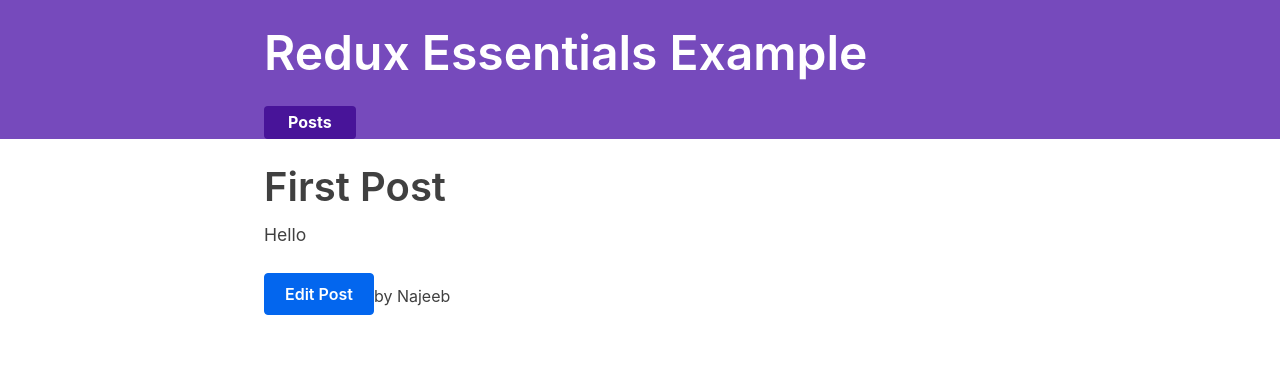
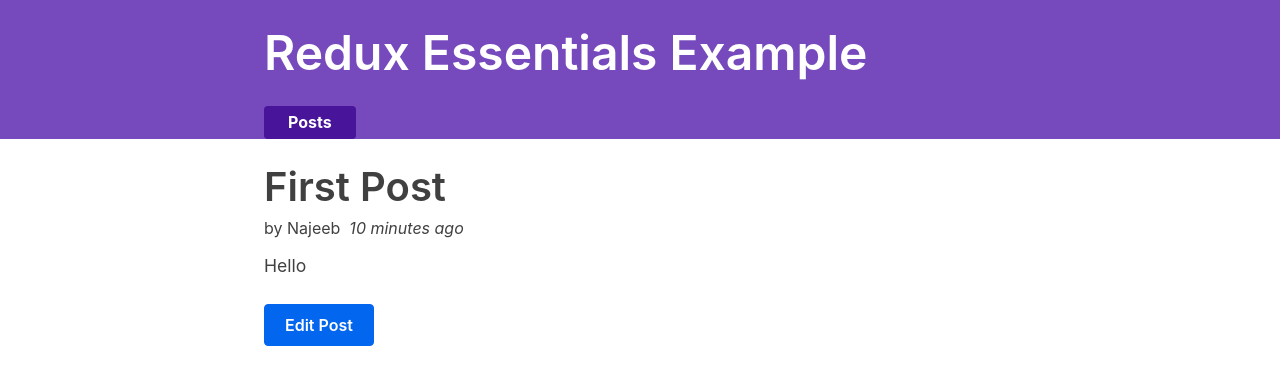
Before and after one commit to NajeebArif/redux-toolkit-gs, a React (Create React App) app: page /posts/1 in a window 1280 px wide. Shown: the top 384 px of the page. Built offline with nearby package versions, Linux system fonts and the light colour scheme; what @mswjs/data, mock-socket, txtgen would draw is missing.

Commit message:
Storing dates and displaying them with posts

```diff
--- a/src/features/posts/PostsList.js
+++ b/src/features/posts/PostsList.js
@@ -2,6 +2,7 @@
 import { useSelector } from 'react-redux'
 import {Link} from 'react-router-dom'
 import { PostAuthor } from './PostAuthor';
+import { TimeAgo } from './TimeAgo';
 
 export default function PostsList() {
 
@@ -10,11 +11,15 @@
     const renderedPosts = posts.map(post => (
         <article className="post-excerpt" key={post.id}>
           <h3>{post.title}</h3>
+          <div>
+            <PostAuthor userId={post.user}/>
+            <TimeAgo timestamp={post.date}/>
+          </div>
           <p className="post-content">{post.content.substring(0, 100)}</p>
           <Link to={`/posts/${post.id}`} className="button muted-button">
                 View Post
           </Link>
-          <PostAuthor userId={post.user}/>
+
         </article>
       ))
 
--- a/src/features/posts/SinglePostPage.js
+++ b/src/features/posts/SinglePostPage.js
@@ -2,6 +2,7 @@
 import { useSelector } from 'react-redux';
 import {Link} from 'react-router-dom'
 import { PostAuthor } from './PostAuthor';
+import { TimeAgo } from './TimeAgo';
 
 export const SinglePostPage = ({match}) => {
 
@@ -21,11 +22,14 @@
         <section>
           <article className="post">
             <h2>{post.title}</h2>
+            <div>
+              <PostAuthor userId={post.user}/>
+              <TimeAgo timestamp={post.date}/>
+            </div>
             <p className="post-content">{post.content}</p>
             <Link to={`/editPosts/${postId}`} className="button">
                 Edit Post
             </Link>
-            <PostAuthor userId={post.user}/>
           </article>
         </section>
       )
--- /dev/null
+++ b/src/features/posts/TimeAgo.js
@@ -0,0 +1,16 @@
+import React from 'react'
+import { parseISO, formatDistanceToNow } from 'date-fns'
+
+export const TimeAgo = ({timestamp}) => {
+    let timeAgo = '';
+    if(timestamp){
+        const date = parseISO(timestamp);
+        const timePeriod = formatDistanceToNow(date);
+        timeAgo = `${timePeriod} ago`;
+    }
+  return (
+    <span title={timestamp}>
+      &nbsp; <i>{timeAgo}</i>
+    </span>
+  )
+}
--- a/src/features/posts/postsSlice.js
+++ b/src/features/posts/postsSlice.js
@@ -1,8 +1,9 @@
 import { createSlice, nanoid } from "@reduxjs/toolkit";
+import { sub } from 'date-fns'
 
 const initialState = [
-    {id: '1', title: 'First Post', content: 'Hello', user: '1'},
-    {id: '2', title: 'Second Post', content: 'More Text', user: '1'}
+    {id: '1', title: 'First Post', content: 'Hello', user: '1', date: sub(new Date(), {minutes: 10}).toISOString()},
+    {id: '2', title: 'Second Post', content: 'More Text', user: '1', date: sub(new Date(), {minutes: 5}).toISOString()}
 ];
 
 const postSlice = createSlice({
@@ -17,6 +18,7 @@
                 return {
                     payload: {
                         id: nanoid(),
+                        date: new Date().toISOString(),
                         title,
                         content,
                         user: userId
```
